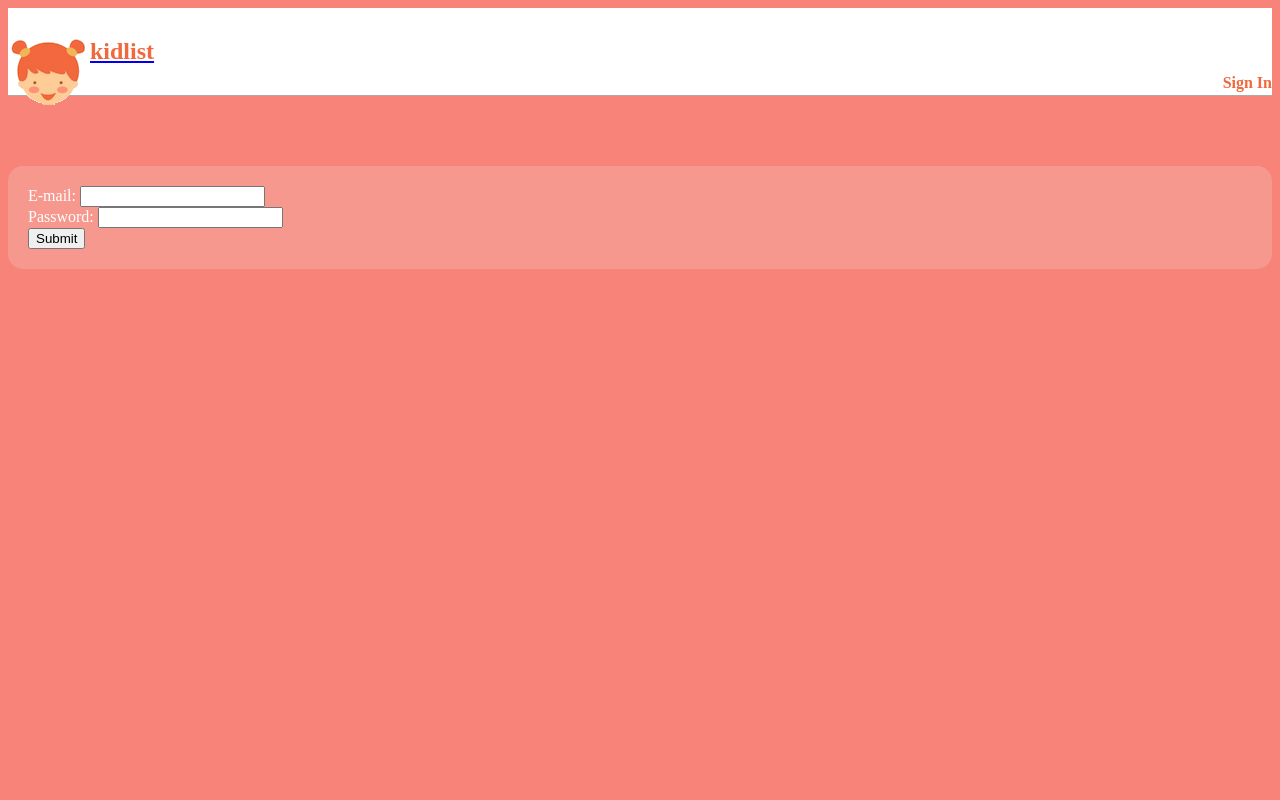
After one commit to uhlissuh/kidlist, a Node server app: page /login in a window 1280 px wide. The commit adds this page. Run offline with Node 20, Linux system fonts and the light colour scheme; some libraries are stand-ins or nearby versions.

Commit message:
add login page with tests and cookies

```diff
--- a/package.json
+++ b/package.json
@@ -20,8 +20,12 @@
     "bcrypt": "^0.8.5",
     "body-parser": "^1.14.2",
     "bower": "^1.7.1",
+    "cookie-parser": "^1.4.0",
     "express": "^4.13.3",
     "express-handlebars": "^2.0.1",
     "pg": "^4.4.3"
+  },
+  "devDependencies": {
+    "mocha": "^2.3.4"
   }
 }
--- a/public/css/styles.css
+++ b/public/css/styles.css
@@ -54,7 +54,7 @@
   border-radius: 15px;
 }
 
-.join-page {
+.join-page, .login-page {
   position: absolute;
   top: 0;
   bottom: 0;
--- a/script/create_db.sql
+++ b/script/create_db.sql
@@ -1,5 +1,6 @@
 create table users
 (
+  id serial primary key,
   first_name varchar(255),
   last_name varchar(255),
   name_business varchar(255),
--- a/server.js
+++ b/server.js
@@ -2,14 +2,19 @@ var http = require("http");
 var fs = require("fs");
 var express = require("express");
 var bodyParser = require("body-parser");
+var cookieParser = require("cookie-parser");
 var handlebars = require("express-handlebars");
 var database = require("./database");
 
 var app = express();
 
+var COOKIE_SIGNING_SECRET = "the-cookie-signing-secret";
+
 app.engine('handlebars', handlebars({defaultLayout: 'main'}));
 app.set('view engine', 'handlebars');
+
 app.use(bodyParser.urlencoded());
+app.use(cookieParser(COOKIE_SIGNING_SECRET));
 app.use(express.static('public'));
 
 app.get("/", function(req, res) {
@@ -18,7 +23,16 @@ app.get("/", function(req, res) {
 
 app.get("/join", function(req, res) {
   res.render('join');
-})
+});
+
+app.get("/login", function(req, res) {
+  if (req.signedCookies["error_message"] != null) {
+    res.clearCookie("error_message");
+    res.render('login', {"error_message": "something"});
+  } else {
+    res.render('login');
+  };
+});
 
 app.post("/join", function(req, res) {
   database.createUser(req.body, function(err) {
@@ -27,6 +41,19 @@ app.post("/join", function(req, res) {
   });
 });
 
+app.post("/login", function (req, res) {
+  database.signInUser(req.body, function(err, id) {
+    if (id === null) {
+      res.cookie("error_message", "Invalid username or password", {signed: true});
+      res.writeHead( 302, { "Location": "/login" });
+    } else {
+      res.cookie("user_id", id, {signed: true});
+      res.writeHead( 302, { "Location": "/" });
+    }
+    res.end();
+  })
+});
+
 var server = http.createServer(app);
 server.listen(8080);
 console.log("server running on 8080");
--- /dev/null
+++ b/views/login.handlebars
@@ -0,0 +1,25 @@
+<div class="login-page"></div>
+
+
+
+
+<div class="container">
+  <div class="col-md-6 col-md-offset-3">
+    {{#if error_message}}
+      <div class="alert alert-warning">
+        {{error_message}}
+      </div>
+    {{/if}}
+    <form class="form-box" method="post">
+      <div class="form-group">
+          <label for="mail">E-mail:</label>
+          <input class="form-control" type="email" name="email" />
+      </div>
+      <div class="form-group">
+          <label for="password">Password:</label>
+          <input class="form-control" type="password" name="password" />
+      </div>
+        <button type="submit" class="btn btn-primary">Submit</button>
+    </form>
+  </div>
+</div>
```
Also changed, not shown: database.js (+25 -0 lines), test/database_test.js (added, +34 -0 lines).
